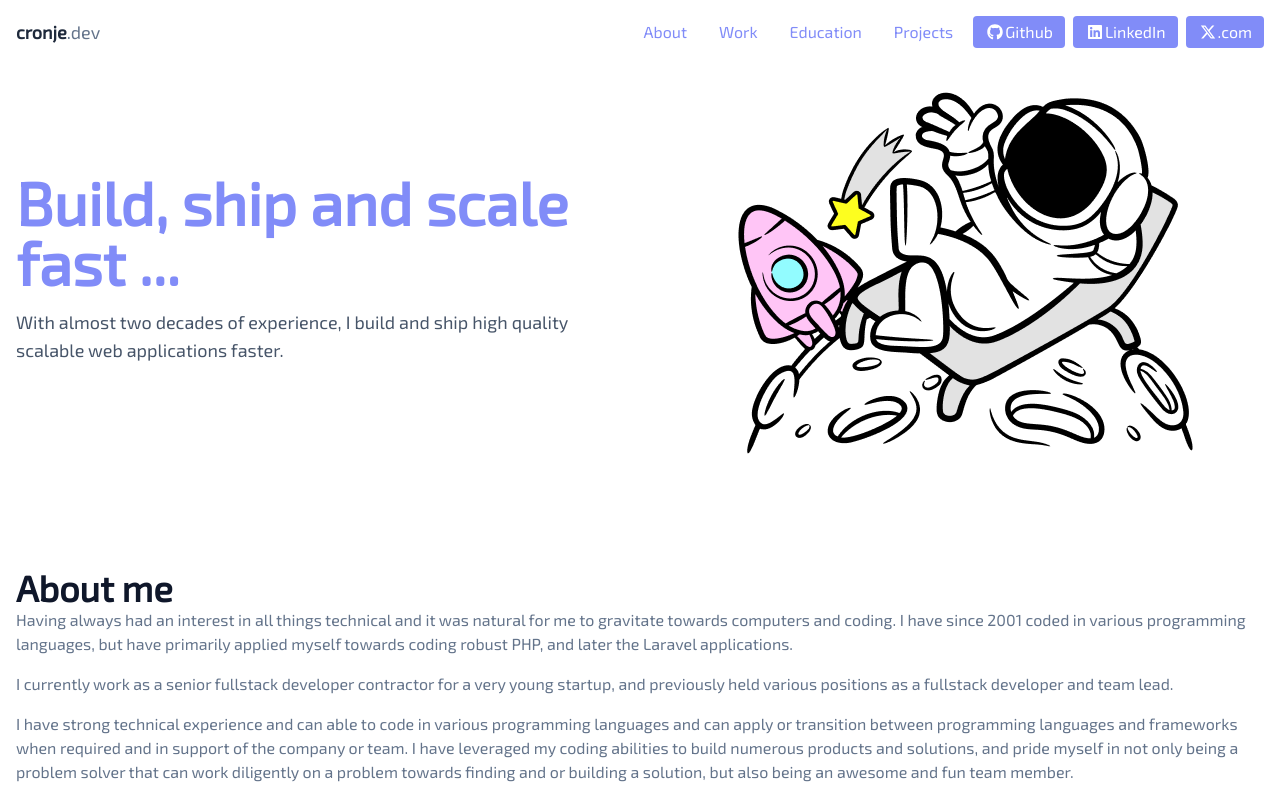
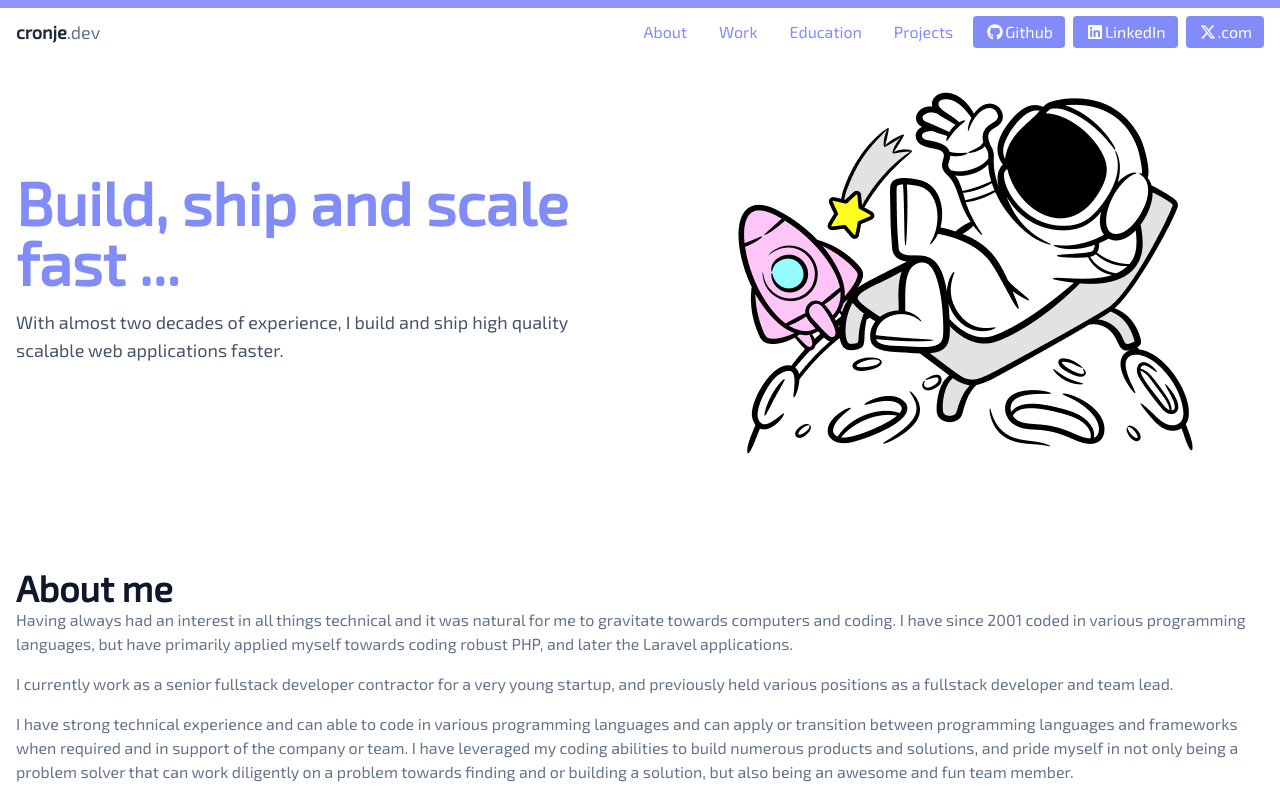
Before and after one commit to corcronje/portfolio-next, a Next.js app: page / in a window 1280 px wide. Shown: the top 800 px of the page. Built offline with nearby package versions, Linux system fonts and the light colour scheme.

Commit message:
[main] Implement scroll progress bar

```diff
--- a/src/app/layout.tsx
+++ b/src/app/layout.tsx
@@ -5,6 +5,7 @@ import Navbar from "@/components/Navbar";
 
 import { config } from "@fortawesome/fontawesome-svg-core";
 import "@fortawesome/fontawesome-svg-core/styles.css";
+import ScrollProgress from "@/components/ScrollProgress";
 config.autoAddCss = false;
 
 const exo = Exo_2({ weight: "400", subsets: ["latin"] });
@@ -31,6 +32,7 @@ export default function RootLayout({
   return (
     <html lang="en">
       <body className={exo.className}>
+        <ScrollProgress />
         <header>
           <Navbar />
         </header>
```
